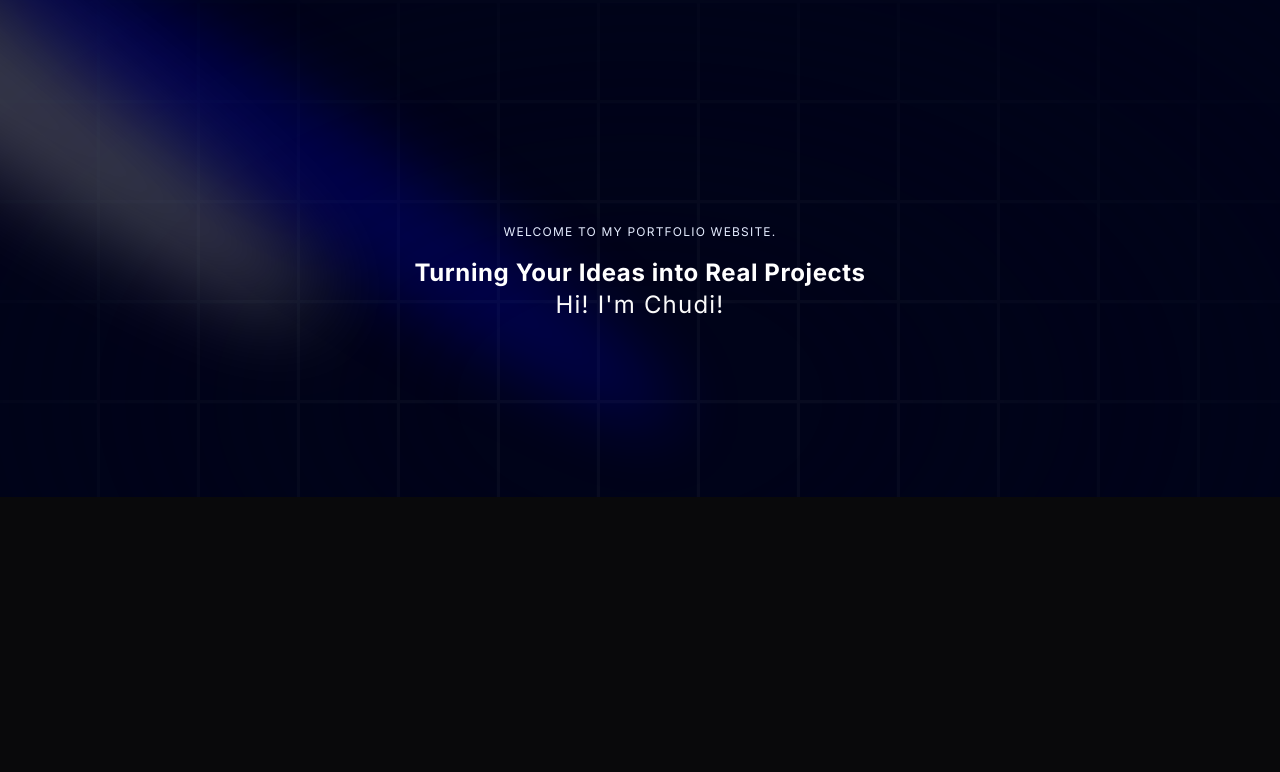
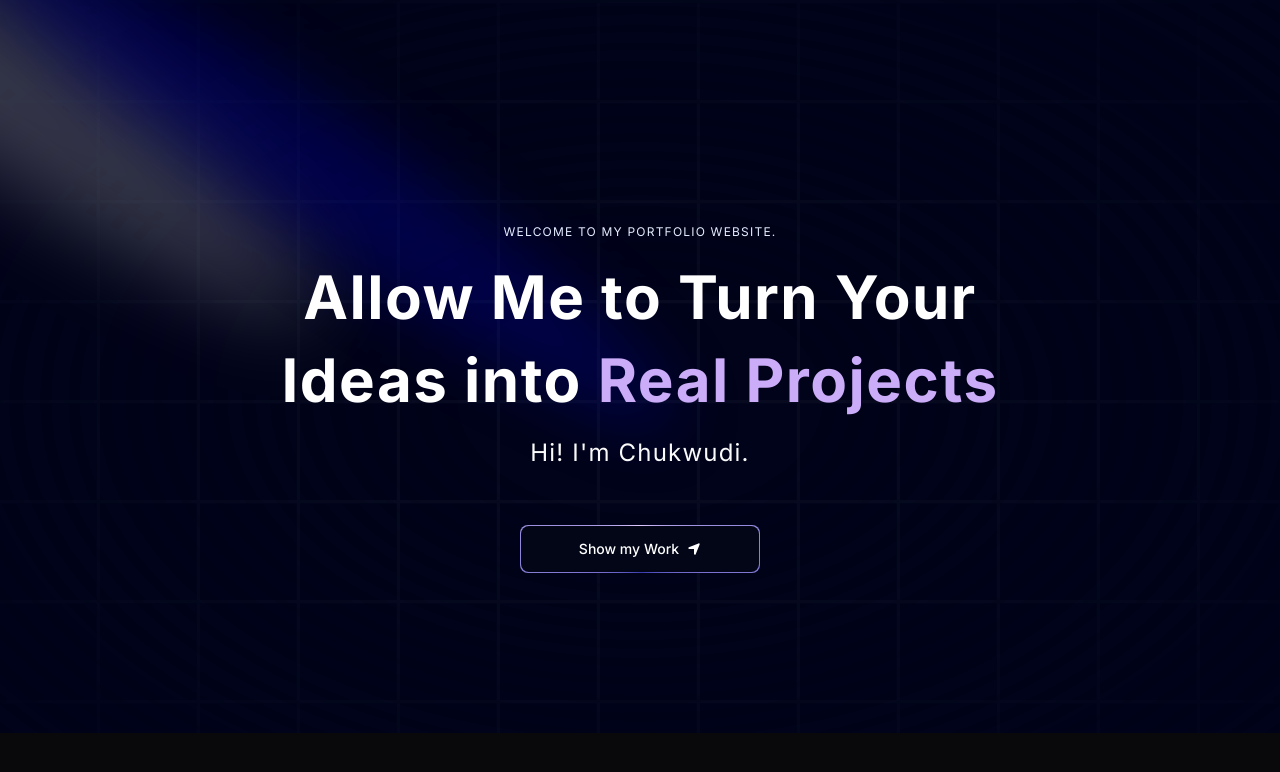
Before and after one commit to ochudi/portfolio, a Next.js app: page / in a window 1280 px wide. Shown: the top 772 px of the page. Built offline with nearby package versions, Linux system fonts and the light colour scheme.

Commit message:
Add Hero Section

```diff
--- a/app/page.tsx
+++ b/app/page.tsx
@@ -1,9 +1,18 @@
+import { FaHome } from "react-icons/fa";
+
 import Hero from "@/components/Hero";
+import { FloatingNav } from "@/components/ui/FloatingNav";
 
 export default function Home() {
   return (
     <main className="relative bg-black-100 flex justify-center items-center flex-col overflow-hidden mx-auto sm:px-10 px-5">
       <div className="max-w-7xl w-full">
+        <FloatingNav navItems={[
+          { name: "Home", link: "/", icon: <FaHome /> },
+          { name: "About", link: "#about" },
+          { name: "Projects", link: "#projects" },
+          { name: "Contact", link: "#contact" },
+        ]} />
         <Hero />
       </div>
     </main>
--- a/components/Hero.tsx
+++ b/components/Hero.tsx
@@ -1,3 +1,6 @@
+import { FaLocationArrow } from "react-icons/fa6"
+
+import MagicButton from "@/components/ui/MagicButton"
 import { Spotlight } from "@/components/ui/Spotlight"
 import { TextGenerateEffect } from "@/components/ui/TextGenerateEffect"
 
@@ -22,12 +25,20 @@
 
                     <TextGenerateEffect
                         className="text-center text-[40px] md:text-5xl lg:text-6xl"
-                        words="Turning Your Ideas into Real Projects"
+                        words="Allow Me to Turn Your Ideas into Real Projects"
                     />
 
                     <p className="text-center md:tracking-wider mb-4 text-sm md:text-lg lg:text-2xl">
-                        Hi! I&apos;m Chudi!
+                        Hi! I&apos;m Chukwudi.
                     </p>
+
+                    <a href="#about">
+                        <MagicButton
+                            title="Show my Work"
+                            icon={<FaLocationArrow />}
+                            position="right"
+                        />
+                    </a>
                 </div>
             </div>
         </div>
--- /dev/null
+++ b/components/ui/FloatingNav.tsx
@@ -0,0 +1,82 @@
+"use client";
+import React, { useState } from "react";
+import {
+  motion,
+  AnimatePresence,
+  useScroll,
+  useMotionValueEvent,
+} from "framer-motion";
+import { cn } from "@/lib/utils";
+import Link from "next/link";
+
+export const FloatingNav = ({
+  navItems,
+  className,
+}: {
+  navItems: {
+    name: string;
+    link: string;
+    icon?: JSX.Element;
+  }[];
+  className?: string;
+}) => {
+  const { scrollYProgress } = useScroll();
+
+  const [visible, setVisible] = useState(false);
+
+  useMotionValueEvent(scrollYProgress, "change", (current) => {
+    // Check if current is not undefined and is a number
+    if (typeof current === "number") {
+      let direction = current! - scrollYProgress.getPrevious()!;
+
+      if (scrollYProgress.get() < 0.05) {
+        setVisible(false);
+      } else {
+        if (direction < 0) {
+          setVisible(true);
+        } else {
+          setVisible(false);
+        }
+      }
+    }
+  });
+
+  return (
+    <AnimatePresence mode="wait">
+      <motion.div
+        initial={{
+          opacity: 1,
+          y: -100,
+        }}
+        animate={{
+          y: visible ? 0 : -100,
+          opacity: visible ? 1 : 0,
+        }}
+        transition={{
+          duration: 0.2,
+        }}
+        className={cn(
+          "flex max-w-fit  fixed top-10 inset-x-0 mx-auto border border-transparent dark:border-white/[0.2] rounded-full dark:bg-black bg-white shadow-[0px_2px_3px_-1px_rgba(0,0,0,0.1),0px_1px_0px_0px_rgba(25,28,33,0.02),0px_0px_0px_1px_rgba(25,28,33,0.08)] z-[5000] pr-2 pl-8 py-2  items-center justify-center space-x-4",
+          className
+        )}
+      >
+        {navItems.map((navItem: any, idx: number) => (
+          <Link
+            key={`link=${idx}`}
+            href={navItem.link}
+            className={cn(
+              "relative dark:text-neutral-50 items-center flex space-x-1 text-neutral-600 dark:hover:text-neutral-300 hover:text-neutral-500"
+            )}
+          >
+            <span className="block sm:hidden">{navItem.icon}</span>
+            <span className="hidden sm:block text-sm">{navItem.name}</span>
+          </Link>
+        ))}
+        <button className="border text-sm font-medium relative border-neutral-200 dark:border-white/[0.2] text-black dark:text-white px-4 py-2 rounded-full">
+          <span>Login</span>
+          <span className="absolute inset-x-0 w-1/2 mx-auto -bottom-px bg-gradient-to-r from-transparent via-blue-500 to-transparent  h-px" />
+        </button>
+      </motion.div>
+    </AnimatePresence>
+  );
+};
--- /dev/null
+++ b/components/ui/MagicButton.tsx
@@ -0,0 +1,22 @@
+const MagicButton = ({
+    title, icon, position, handleClick, otherClasses
+}: {
+    title: string;
+    icon: React.ReactNode;
+    position: string;
+    handleClick?: () => void;
+    otherClasses?: string;
+}) => {
+    return (
+        <button className="relative inline-flex h-12 w-full overflow-hidden rounded-lg p-[1px]  focus:outline-none md:w-60 md:mt-10">
+            <span className="absolute inset-[-1000%] animate-[spin_2s_linear_infinite] bg-[conic-gradient(from_90deg_at_50%_50%,#E2CBFF_0%,#393BB2_50%,#E2CBFF_100%)]" />
+            <span className={`inline-flex h-full w-full cursor-pointer items-center justify-center rounded-lg bg-slate-950 px-7 text-sm font-medium text-white backdrop-blur-3xl gap-2 ${otherClasses}`}>
+                {position === "left" && icon}
+                {title}
+                {position === "right" && icon}
+            </span>
+        </button>
+    );
+}
+
+export default MagicButton;
--- a/components/ui/TextGenerateEffect.tsx
+++ b/components/ui/TextGenerateEffect.tsx
@@ -1,6 +1,7 @@
 "use client";
 import { useEffect } from "react";
 import { motion, stagger, useAnimate } from "framer-motion";
+
 import { cn } from "@/lib/utils";
 
 export const TextGenerateEffect = ({
@@ -37,7 +38,7 @@
           return (
             <motion.span
               key={word + idx}
-              className="dark:text-white text-black opacity-0"
+              className={`${idx > 6 ? "text-purple" : "dark:text-white text-black"} opacity-0`}
               style={{
                 filter: filter ? "blur(10px)" : "none",
               }}
@@ -52,8 +53,8 @@
 
   return (
     <div className={cn("font-bold", className)}>
-      <div className="mt-4">
-        <div className=" dark:text-white text-black text-2xl leading-snug tracking-wide">
+      <div className="my-4">
+        <div className=" dark:text-white text-black leading-snug tracking-wide">
           {renderWords()}
         </div>
       </div>
--- a/package.json
+++ b/package.json
@@ -16,6 +16,7 @@
     "next-themes": "^0.3.0",
     "react": "^18",
     "react-dom": "^18",
+    "react-icons": "^5.3.0",
     "tailwind-merge": "^2.5.2",
     "tailwindcss-animate": "^1.0.7"
   },
```
Also changed, not shown: 1 other file (tests, documents, lock files or other folders).
